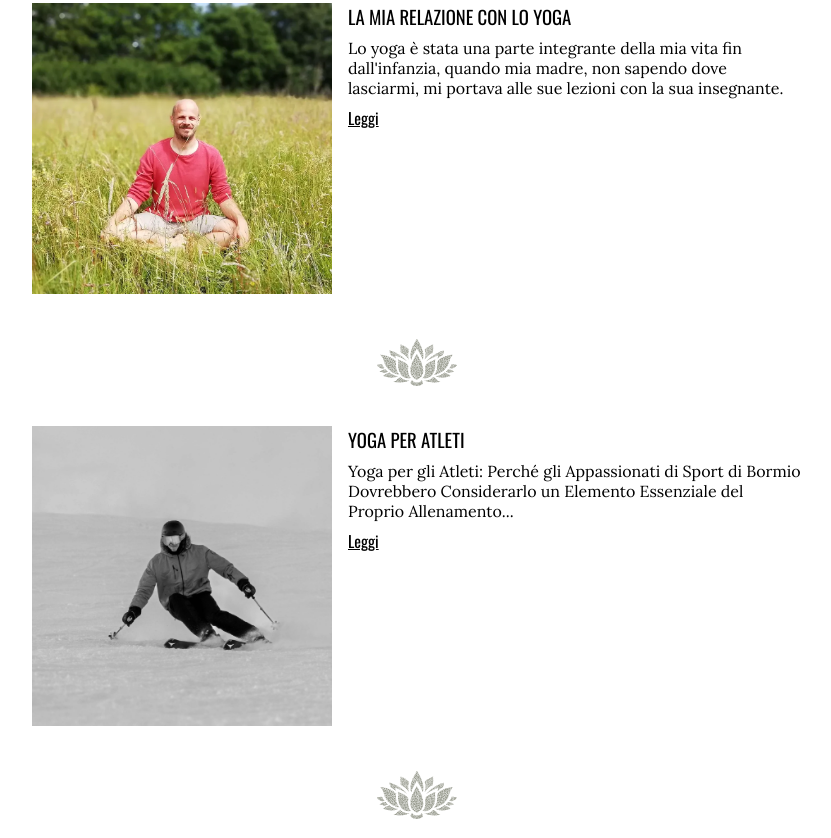
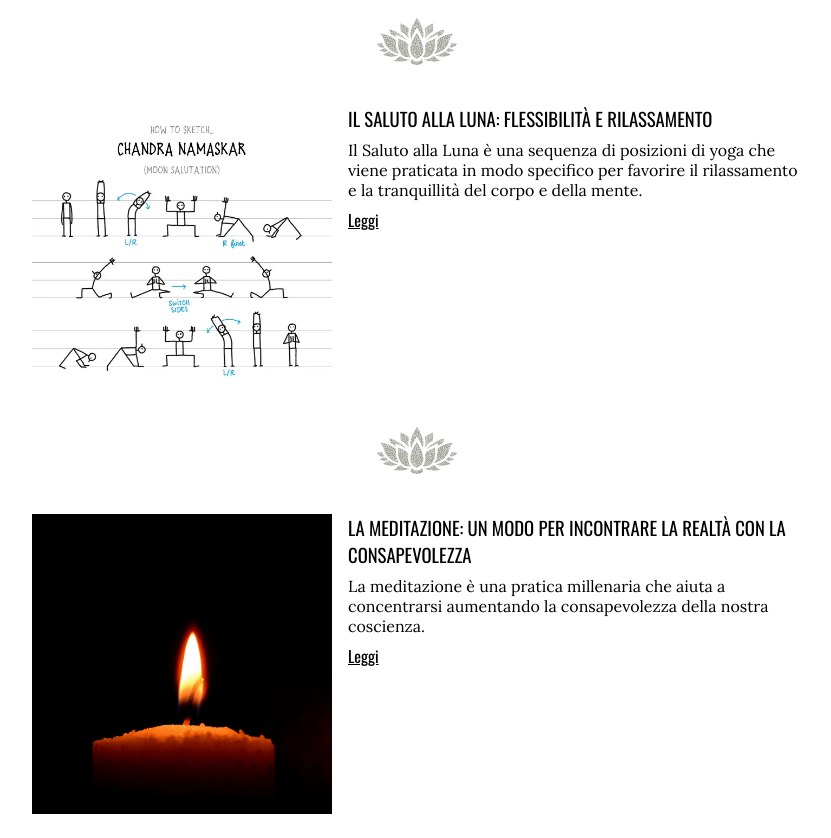
Before and after one commit to mrmatteorusso/bormio-yoga, a plain HTML site: page index.html in a window 1280 px wide. Shown: the part 3869-4707 px from the top of the page, without its empty margins (223-1054 px from the left). Drawn offline with nearby package versions, Linux system fonts and the light colour scheme.

Commit message:
salut0-alla-luna.html link to index.html

```diff
--- a/index.html
+++ b/index.html
@@ -222,26 +222,6 @@
         alt="separation lotus"
       />
 
-      <div class="articolo">
-        <div>
-          <img
-            class="articolo-img med-img"
-            src="/assets/images/candle-meditation.webp"
-            alt="meditation focus mindfulness"
-          />
-        </div>
-        <div class="articolo-info">
-          <h3>
-            LA MEDITAZIONE: UN MODO PER INCONTRARE LA REALTÀ CON LA
-            CONSAPEVOLEZZA
-          </h3>
-          <p>
-            La meditazione è una pratica millenaria che aiuta a concentrarsi
-            aumentando la consapevolezza della nostra coscienza.
-          </p>
-          <a href="/yoga-meditazione.html">Leggi</a>
-        </div>
-      </div>
       <img
         class="lotus-separator"
         src="/assets/images/lotus-separator.svg"
@@ -264,6 +244,55 @@
             portava alle sue lezioni con la sua insegnante.
           </p>
           <a href="/yoga-e-me.html">Leggi</a>
+        </div>
+      </div>
+      <img
+        class="lotus-separator"
+        src="/assets/images/lotus-separator.svg"
+        alt="separation lotus"
+      />
+      <div class="articolo">
+        <div>
+          <img
+            class="articolo-img"
+            src="/assets/images/sequenza-saluto-alla-luna.webp"
+            alt="meditation focus mindfulness"
+          />
+        </div>
+        <div class="articolo-info">
+          <h3>IL SALUTO ALLA LUNA: FLESSIBILITÀ E RILASSAMENTO</h3>
+
+          <p>
+            Il Saluto alla Luna è una sequenza di posizioni di yoga che viene
+            praticata in modo specifico per favorire il rilassamento e la
+            tranquillità del corpo e della mente.
+          </p>
+          <a href="/saluto-alla-luna.html">Leggi</a>
+        </div>
+      </div>
+      <img
+        class="lotus-separator"
+        src="/assets/images/lotus-separator.svg"
+        alt="separation lotus"
+      />
+      <div class="articolo">
+        <div>
+          <img
+            class="articolo-img med-img"
+            src="/assets/images/candle-meditation.webp"
+            alt="meditation focus mindfulness"
+          />
+        </div>
+        <div class="articolo-info">
+          <h3>
+            LA MEDITAZIONE: UN MODO PER INCONTRARE LA REALTÀ CON LA
+            CONSAPEVOLEZZA
+          </h3>
+          <p>
+            La meditazione è una pratica millenaria che aiuta a concentrarsi
+            aumentando la consapevolezza della nostra coscienza.
+          </p>
+          <a href="/yoga-meditazione.html">Leggi</a>
         </div>
       </div>
       <img
```
